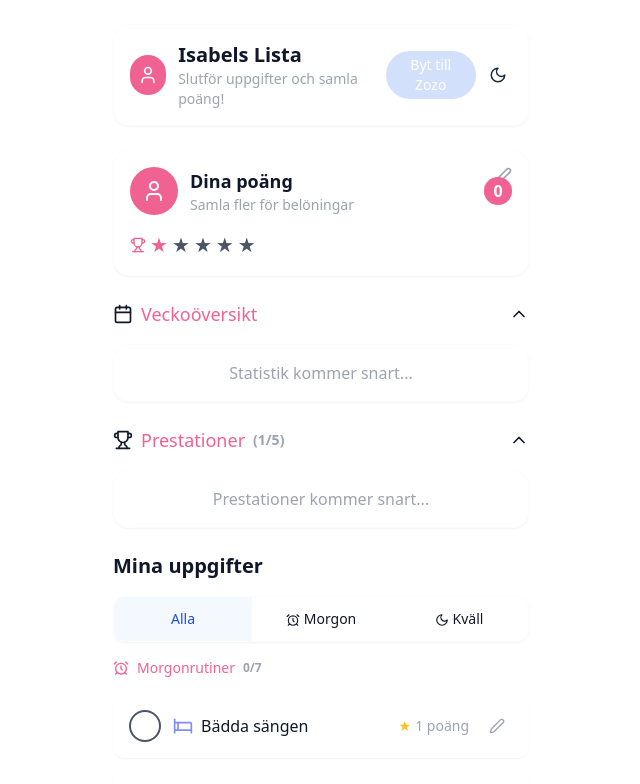
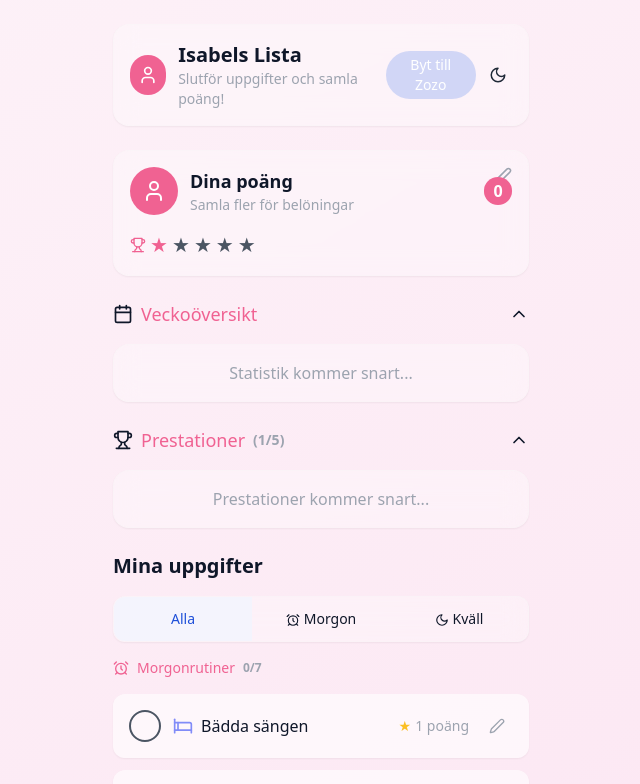
Before and after one commit to JohnCCarter/confetti-quester, a React (Vite) app: page / in a window 1280 px wide. Shown: the top 784 px of the page, without its empty margins (319-959 px from the left). Built offline with nearby package versions, Linux system fonts and the light colour scheme.

Commit message:
Fix background color issue
Corrects the background color application in both light and dark modes.

```diff
--- a/src/App.css
+++ b/src/App.css
@@ -1,3 +1,4 @@
+
 #root {
   max-width: 1280px;
   margin: 0 auto;
--- a/src/components/ThemeToggle.tsx
+++ b/src/components/ThemeToggle.tsx
@@ -12,15 +12,15 @@ export function ThemeToggle() {
 
     if (savedTheme) {
       setTheme(savedTheme);
-      document.documentElement.classList.toggle("light", savedTheme === "light");
-      document.documentElement.classList.toggle("dark", savedTheme === "dark");
+      document.documentElement.classList.remove("light", "dark");
+      document.documentElement.classList.add(savedTheme);
     } else {
       // If no saved preference, check system preference
       const prefersDark = window.matchMedia("(prefers-color-scheme: dark)").matches;
       const initialTheme = prefersDark ? "dark" : "light";
       setTheme(initialTheme);
-      document.documentElement.classList.toggle("light", initialTheme === "light");
-      document.documentElement.classList.toggle("dark", initialTheme === "dark");
+      document.documentElement.classList.remove("light", "dark");
+      document.documentElement.classList.add(initialTheme);
       localStorage.setItem("theme", initialTheme);
     }
   }, []);
@@ -33,8 +33,8 @@ export function ThemeToggle() {
       if (!localStorage.getItem("theme")) { // Only update if user hasn't set a preference
         const newTheme = e.matches ? "dark" : "light";
         setTheme(newTheme);
-        document.documentElement.classList.toggle("light", newTheme === "light");
-        document.documentElement.classList.toggle("dark", newTheme === "dark");
+        document.documentElement.classList.remove("light", "dark");
+        document.documentElement.classList.add(newTheme);
       }
     };
 
@@ -46,8 +46,8 @@ export function ThemeToggle() {
     const newTheme = theme === "light" ? "dark" : "light";
     setTheme(newTheme);
     localStorage.setItem("theme", newTheme);
-    document.documentElement.classList.toggle("light", newTheme === "light");
-    document.documentElement.classList.toggle("dark", newTheme === "dark");
+    document.documentElement.classList.remove("light", "dark");
+    document.documentElement.classList.add(newTheme);
   };
 
   return (
--- a/src/index.css
+++ b/src/index.css
@@ -1,3 +1,4 @@
+
 @tailwind base;
 @tailwind components;
 @tailwind utilities;
@@ -75,17 +76,17 @@
   }
 
   body {
-    @apply bg-background text-foreground antialiased min-h-screen transition-colors duration-300;
+    @apply bg-background text-foreground antialiased min-h-screen transition-colors duration-700;
   }
 
   /* Default backgrounds */
   body {
-    background: linear-gradient(to bottom, #0f172a, #1e1b4b, #4c1d95);
+    background: linear-gradient(to bottom, #0f172a, #1e1b4b, #4c1d95) !important;
   }
 
   /* In light mode, use a light background */
-  .light body {
-    background: linear-gradient(to bottom right, #f8fafc, #eef2ff, #f0f9ff);
+  html.light body {
+    background: linear-gradient(to bottom right, #f8fafc, #eef2ff, #f0f9ff) !important;
   }
 
   /* User-specific backgrounds - these should override the default backgrounds */
@@ -93,11 +94,11 @@
     background: none !important;
   }
 
-  body.user-isabel.dark {
+  html.dark body.user-isabel {
     background: linear-gradient(to bottom, #831843, #701a75, #831843) !important;
   }
 
-  body.user-isabel.light {
+  html.light body.user-isabel {
     background: linear-gradient(to bottom right, #fdf2f8, #fce7f3) !important;
   }
 
@@ -105,11 +106,11 @@
     background: none !important;
   }
 
-  body.user-zozo.dark {
+  html.dark body.user-zozo {
     background: linear-gradient(to bottom, #172554, #312e81, #172554) !important;
   }
 
-  body.user-zozo.light {
+  html.light body.user-zozo {
     background: linear-gradient(to bottom right, #eff6ff, #dbeafe) !important;
   }
 
```
